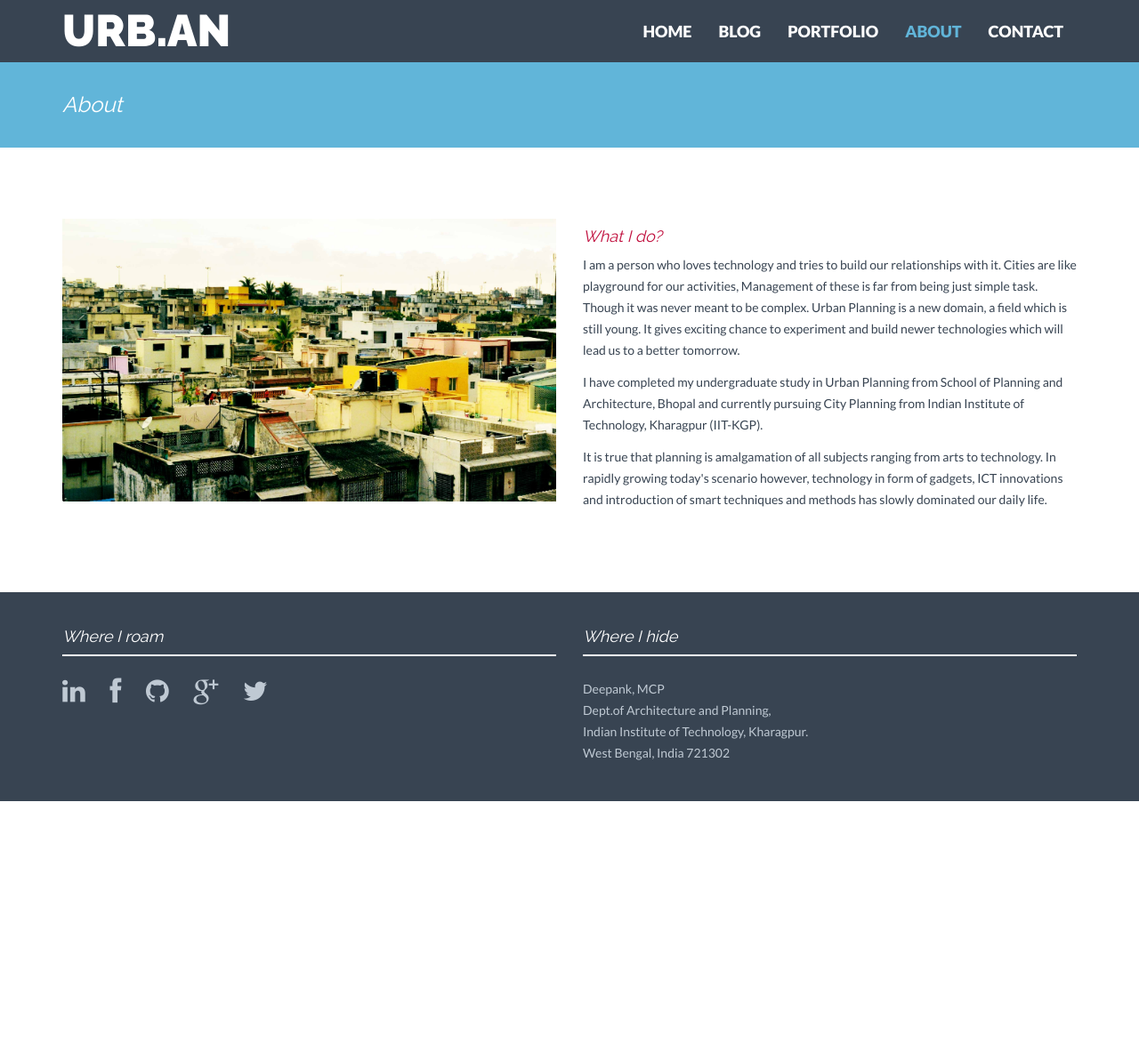
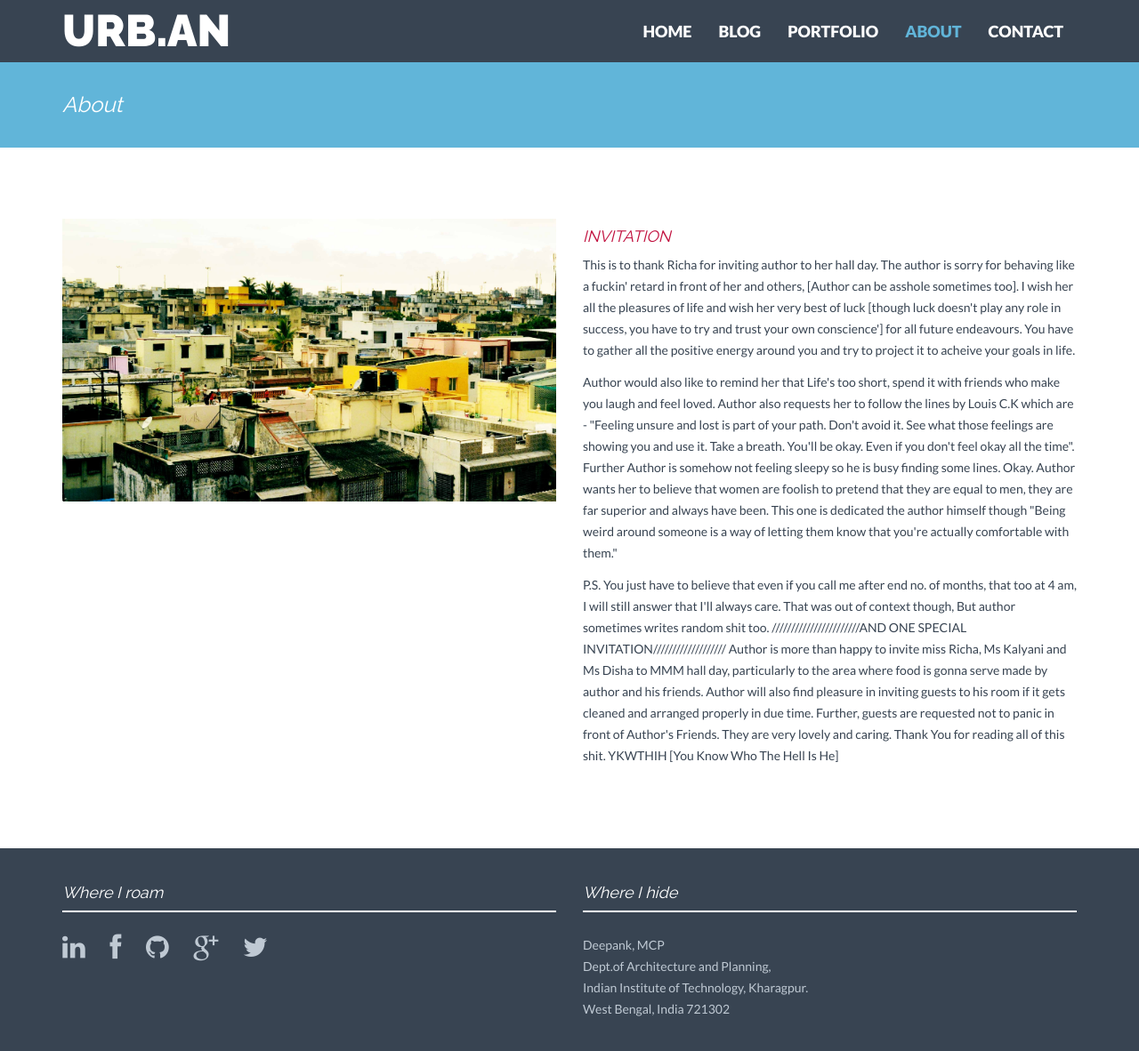
Before and after one commit to deepankverma/urb.an, a Jekyll site: the page built from about.html, in a window 1280 px wide and 1189 px high. Shown: the top 1182 px of the window at 89% size. Built offline with Jekyll 4.4.1, drawn with Linux system fonts in a browser that asks for light colours; nearby versions of some CDN libraries.

Commit message:
added invitation

```diff
--- a/about.html
+++ b/about.html
@@ -10,10 +10,17 @@ permalink: /about/
             <img class="img-responsive" src="{{ "/assets/img/about.jpg" | prepend: site.baseurl }}" alt="">
         </div>
         <div class="col-lg-6">
-            <h4>What I do?</h4>
-            <p>I am a person who loves technology and tries to build our relationships with it. Cities are like playground for our activities, Management of these is far from being just simple task. Though it was never meant to be complex. Urban Planning is a new domain, a field which is still young. It gives exciting chance to experiment and build newer technologies which will lead us to a better tomorrow. </p>
-            <p>I have completed my undergraduate study in Urban Planning from School of Planning and Architecture, Bhopal and currently pursuing City Planning from Indian Institute of Technology, Kharagpur (IIT-KGP).</p>
-            <p>It is true that planning is amalgamation of all subjects ranging from arts to technology. In rapidly growing today's scenario however, technology in form of gadgets, ICT innovations and introduction of smart techniques and methods has slowly dominated our daily life. </p>
+            <h4>INVITATION</h4>
+            <p>This is to thank Richa for inviting author to her hall day. The author is sorry for behaving like a fuckin' retard in front of her and others, [Author can be asshole sometimes too]. I wish her all the pleasures of life and wish her very best of luck [though luck doesn't play any role in success, you have to try and trust your own conscience'] for all future endeavours. You have to gather all the positive energy around you and try to project it to acheive your goals in life. </p>
+            <p> Author would also like to remind her that Life's too short, spend it with friends who make you laugh and feel loved. Author also requests her to follow the lines by Louis C.K which are - "Feeling unsure and lost is part of your path. Don't avoid it. See what those feelings are showing you and use it. Take a breath. You'll be okay. Even if you don't feel okay all the time". Further Author is somehow not feeling sleepy so he is busy finding some lines. Okay. Author wants her to believe that women are foolish to pretend that they are equal to men, they are far superior and always have been. This one is dedicated the author himself though "Being weird around someone is a way of letting them know that you're actually comfortable with them."  </p>
+            <p>P.S. You just have to believe that even if you call me after end no. of months, that too at 4 am, I will still answer that I'll always care. That was out of context though, But author sometimes writes random shit too.
+
+                ///////////////////////AND ONE SPECIAL INVITATION///////////////////
+
+               Author is more than happy to invite miss Richa, Ms Kalyani and Ms Disha to MMM hall day, particularly to the area where food is gonna serve made by author and his friends. Author will also find pleasure in inviting guests to his room if it gets cleaned and arranged properly in due time. Further, guests are requested not to panic in front of Author's Friends. They are very lovely and caring. Thank You for reading all of this shit.
+
+               YKWTHIH [You Know Who The Hell Is He]
+                 </p>
              <!--<p><br/><a href="/contact/" class="btn btn-theme">Contact Us</a></p>-->
         </div>
     </div><! --/row -->
```
